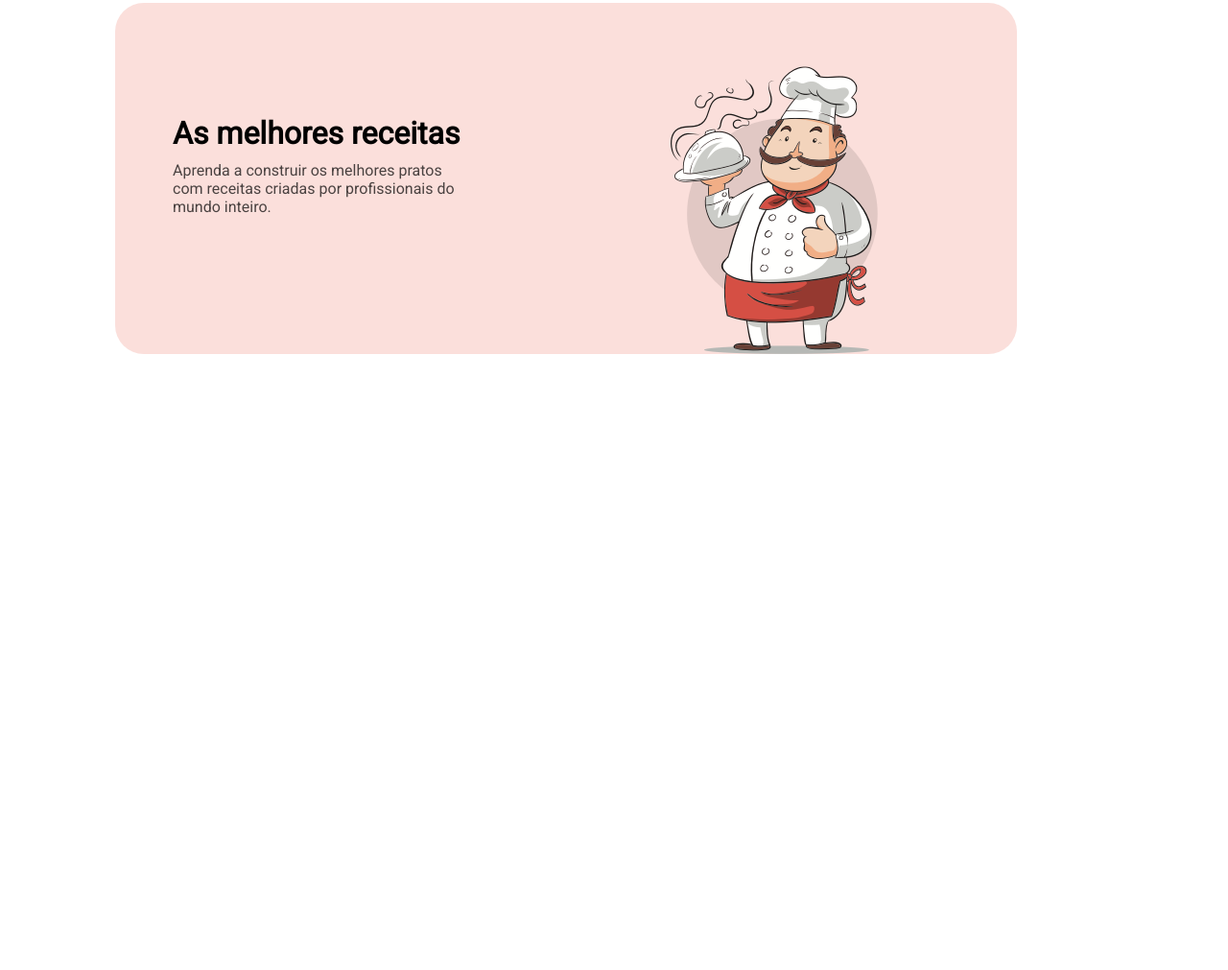
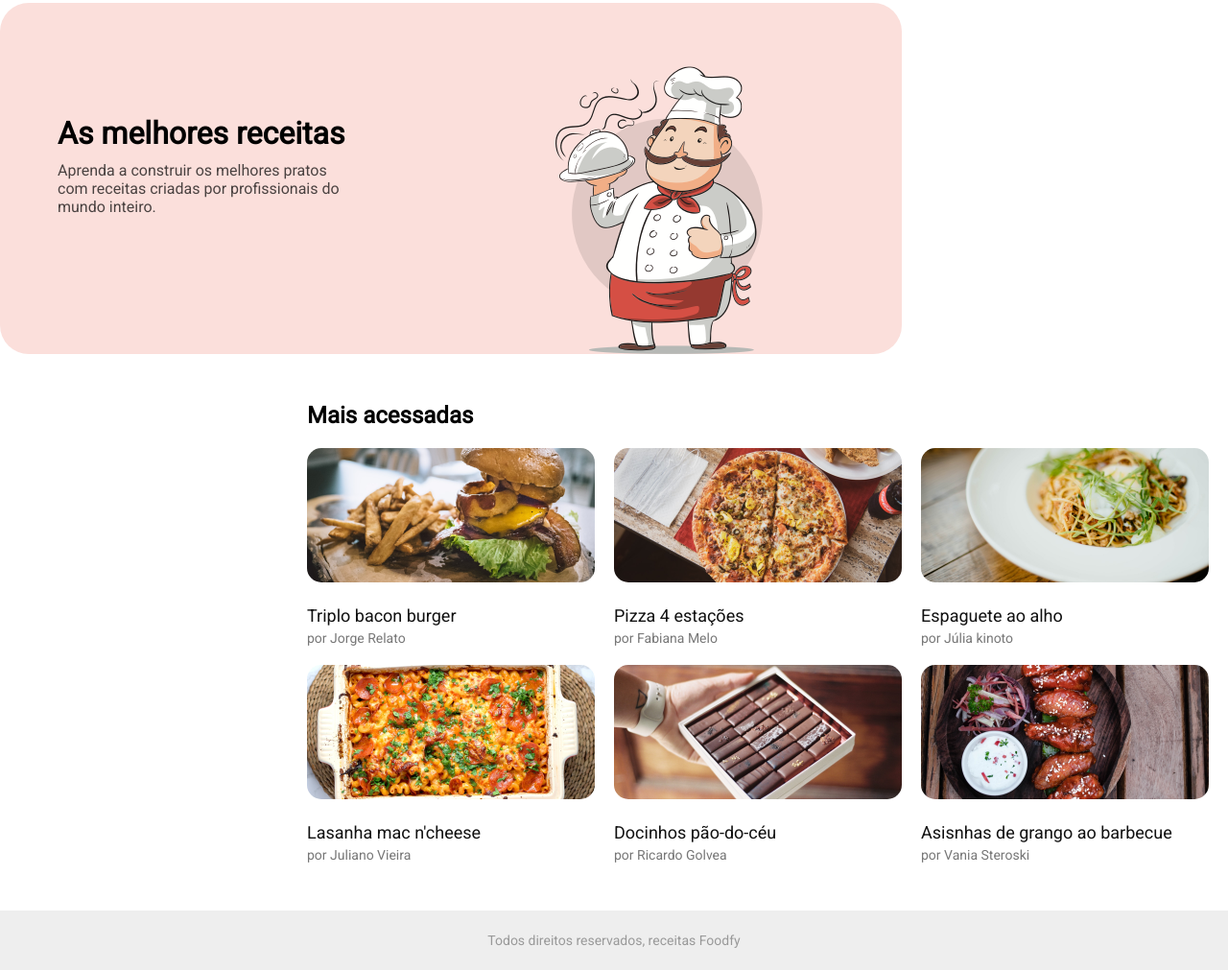
Before and after one commit to rafabernardi/Foodfy, a plain HTML site: page index.html in a window 1280 px wide. Shown: the part 100-1111 px from the top of the page at 96% size. Before the commit the page ends 800 px from the top, so only its background shows below. Drawn offline with Linux system fonts and the light colour scheme.

Commit message:
Index pronto

```diff
--- a/index.html
+++ b/index.html
@@ -25,14 +25,91 @@
             <p>Aprenda a construir os melhores pratos com receitas criadas por profissionais do mundo inteiro.</p>
         </div>
         </div>
+    </div>
 
 
-    </div>
+    <h2>Mais acessadas</h2>
 
-    <div id="links-footer" class="links">
+    <sections class="cards">
 
-    </div>
+        <div class="card">
+            <div class="card__image">
+                <img src="images/burger.png" alt="Triplo bacon burger">
+            </div>
+            <div class="card__title">
+                <p>Triplo bacon burger</p>
+            </div>
+            <div class="card__autor">
+                <p>por Jorge Relato</p>
+            </div>
+        </div>
+
+        <div class="card">
+            <div class="card__image">
+                <img src="images/pizza.png" alt="Pizza 4 estações">
+            </div>
+            <div class="card__title">
+                <p>Pizza 4 estações</p>
+            </div>
+            <div class="card__autor">
+                <p>por Fabiana Melo</p>
+            </div>
+        </div>
+
+        <div class="card">
+            <div class="card__image">
+                <img src="images/espaguete.png" alt="Espaguete ao alho">
+            </div>
+            <div class="card__title">
+                <p>Espaguete ao alho</p>
+            </div>
+            <div class="card__autor">
+                <p>por Júlia kinoto</p>
+            </div>
+        </div>
+
+        <div class="card">
+            <div class="card__image">
+                <img src="images/lasanha.png" alt="lasanha mac n'cheese">
+            </div>
+            <div class="card__title">
+                <p>Lasanha mac n'cheese</p>
+            </div>
+            <div class="card__autor">
+                <p>por Juliano Vieira</p>
+            </div>
+        </div>
+
+        <div class="card">
+            <div class="card__image">
+                <img src="images/doce.png" alt="Docinhos pão-do-céu">
+            </div>
+            <div class="card__title">
+                <p>Docinhos pão-do-céu</p>
+            </div>
+            <div class="card__autor">
+                <p>por Ricardo Golvea</p>
+            </div>
+        </div>
+
+        <div class="card">
+            <div class="card__image">
+                <img src="images/asinhas.png" alt="Asisnhas de grango ao barbecue">
+            </div>
+            <div class="card__title">
+                <p>Asisnhas de grango ao barbecue</p>
+            </div>
+            <div class="card__autor">
+                <p>por Vania Steroski</p>
+            </div>
+        </div>
+    </sections>
+
 
 </body>
 
+<footer>
+    <p>Todos direitos reservados, receitas Foodfy</p>
+</footer>
+
 </html>
--- a/styles.css
+++ b/styles.css
@@ -12,11 +12,12 @@
 }
 body{
     margin-top: 36px;
-    margin-left: 120px;
-    margin-right: 120px;
+
 }
 
 header {
+    margin-left: 25%;
+    margin-right: 25%;
     display: grid;
     grid-template-columns: auto 1fr;
 
@@ -34,6 +35,8 @@ header {
 }
 
 #Wrapper{
+    align-items: center;
+    justify-content: center;
     background-color: #FBDFDB;
     margin-top: 36px;
     width: 940px;
@@ -57,3 +60,57 @@ header {
 #Wrappertext p{
     opacity: 0.7;
 }
+
+h2{
+    margin-left: 25%;
+    margin-right: 25%;
+    margin-top: 50px;
+    margin-bottom: 20px;;
+}
+/* ==== CARDS ====*/
+
+.cards{
+    margin-left: 25%;
+    margin-right: 25%;
+    max-width: 940px;
+    display: grid;
+    grid-template-columns: 1fr 1fr 1fr;
+    gap: 20px;
+
+}
+
+.card__image img{
+    border-radius: 15px;
+    width: 300px;
+    size: 140px;
+}
+
+.card__title{
+    margin-top: 20px;
+    margin-bottom: 5px;
+    font-size: 18px;
+    color: #111111;
+}
+
+.card__autor{
+    font-size: 14px;
+    color: #777777;
+    ;
+}
+
+/* === Footer ===*/
+
+footer{
+    margin-top: 50px;
+    background-color: #EEEEEE;
+    height: 62px;
+    width: 100%;
+}
+
+footer p{
+    padding-top: 23px;
+    padding-bottom: 23px;
+    text-align: center;
+    color: #999999;
+    font-size: 14px;
+}
```
